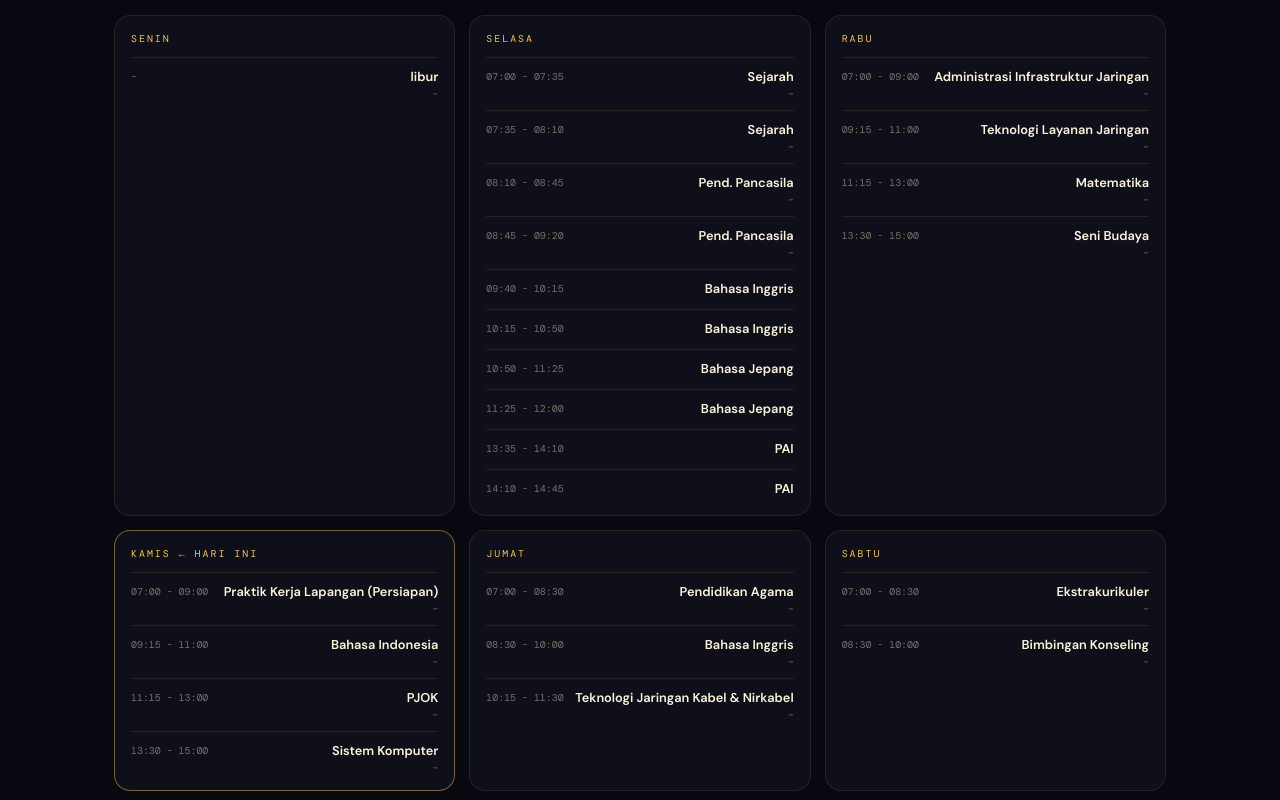
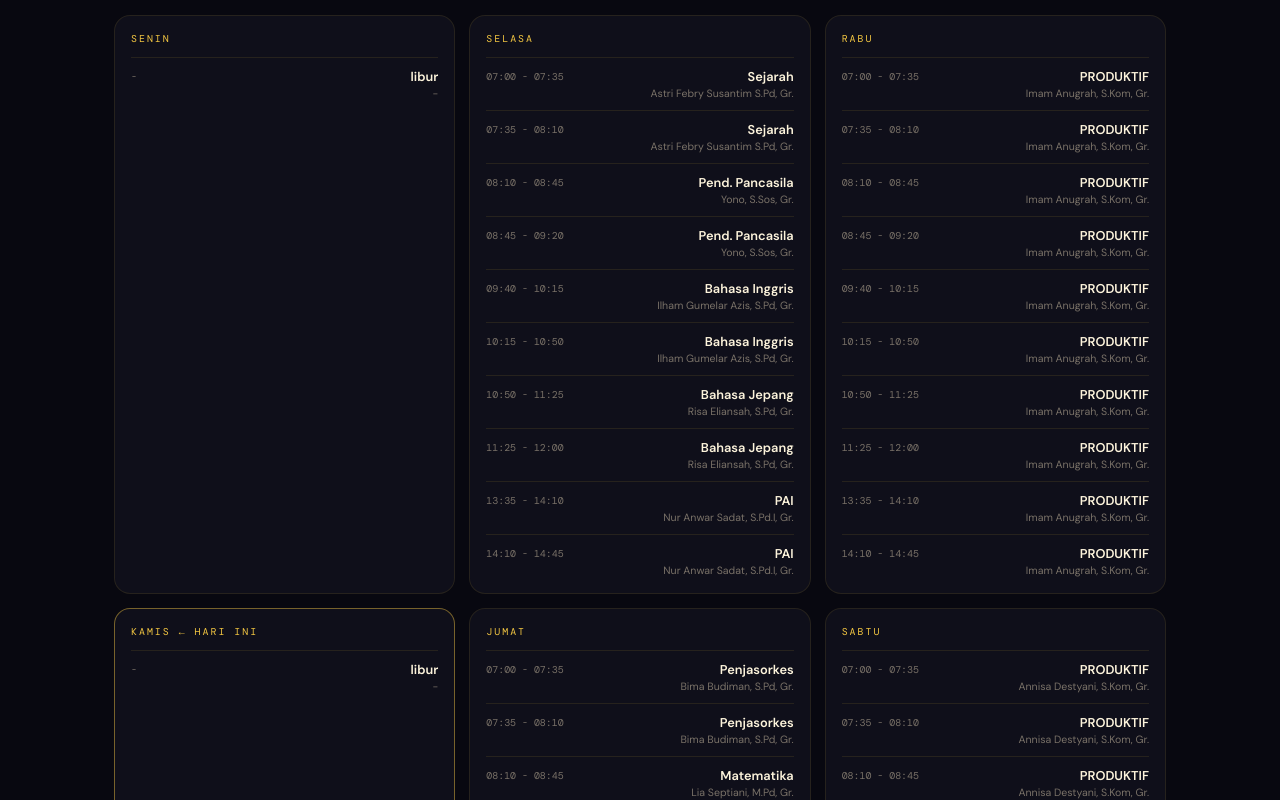
Before and after one commit to danzprstt/xi-tkj-5, a React (Vite) app: page / in a window 1280 px wide. Shown: the part 6940-7740 px from the top of the page. Built offline with nearby package versions, Linux system fonts and the light colour scheme; no server answers; the database is empty.

Commit message:
Update jadwalMapel.js

```diff
--- a/src/data/jadwalMapel.js
+++ b/src/data/jadwalMapel.js
@@ -1,5 +1,4 @@
-// Jadwal mapel per hari. Tinggal sesuaikan jam/mapel/guru masing-masing —
-// urutan array `mapel` dalam satu hari otomatis ditampilkan berurutan.
+// Jadwal mapel per hari disesuaikan dengan perubahan (Senin & Kamis libur, Produktif mengikuti jam reguler)
 export const JADWAL_MAPEL = [
   {
     day: 'Senin',
@@ -10,49 +9,67 @@ export const JADWAL_MAPEL = [
   {
     day: 'Selasa',
     mapel: [
-      { jam: '07:00 - 07:35', nama: 'Sejarah', guru: '-' },
-      { jam: '07:35 - 08:10', nama: 'Sejarah', guru: '-' },
-      { jam: '08:10 - 08:45', nama: 'Pend. Pancasila', guru: '-' },
-      { jam: '08:45 - 09:20', nama: 'Pend. Pancasila', guru: '-' },
-      { jam: '09:40 - 10:15', nama: 'Bahasa Inggris'},
-      { jam: '10:15 - 10:50', nama: 'Bahasa Inggris'},
-      { jam: '10:50 - 11:25', nama: 'Bahasa Jepang'},
-      { jam: '11:25 - 12:00', nama: 'Bahasa Jepang'},
-      { jam: '13:35 - 14:10', nama: 'PAI'},
-      { jam: '14:10 - 14:45', nama: 'PAI'},
+      { jam: '07:00 - 07:35', nama: 'Sejarah', guru: 'Astri Febry Susantim S.Pd, Gr.' },
+      { jam: '07:35 - 08:10', nama: 'Sejarah', guru: 'Astri Febry Susantim S.Pd, Gr.' },
+      { jam: '08:10 - 08:45', nama: 'Pend. Pancasila', guru: 'Yono, S.Sos, Gr.' },
+      { jam: '08:45 - 09:20', nama: 'Pend. Pancasila', guru: 'Yono, S.Sos, Gr.' },
+      { jam: '09:40 - 10:15', nama: 'Bahasa Inggris', guru: 'Ilham Gumelar Azis, S.Pd, Gr.' },
+      { jam: '10:15 - 10:50', nama: 'Bahasa Inggris', guru: 'Ilham Gumelar Azis, S.Pd, Gr.' },
+      { jam: '10:50 - 11:25', nama: 'Bahasa Jepang', guru: 'Risa Eliansah, S.Pd, Gr.' },
+      { jam: '11:25 - 12:00', nama: 'Bahasa Jepang', guru: 'Risa Eliansah, S.Pd, Gr.' },
+      { jam: '13:35 - 14:10', nama: 'PAI', guru: 'Nur Anwar Sadat, S.Pd.I, Gr.' },
+      { jam: '14:10 - 14:45', nama: 'PAI', guru: 'Nur Anwar Sadat, S.Pd.I, Gr.' },
     ],
   },
   {
     day: 'Rabu',
     mapel: [
-      { jam: '07:00 - 09:00', nama: 'Administrasi Infrastruktur Jaringan', guru: '-' },
-      { jam: '09:15 - 11:00', nama: 'Teknologi Layanan Jaringan', guru: '-' },
-      { jam: '11:15 - 13:00', nama: 'Matematika', guru: '-' },
-      { jam: '13:30 - 15:00', nama: 'Seni Budaya', guru: '-' },
+      { jam: '07:00 - 07:35', nama: 'PRODUKTIF', guru: 'Imam Anugrah, S.Kom, Gr.' },
+      { jam: '07:35 - 08:10', nama: 'PRODUKTIF', guru: 'Imam Anugrah, S.Kom, Gr.' },
+      { jam: '08:10 - 08:45', nama: 'PRODUKTIF', guru: 'Imam Anugrah, S.Kom, Gr.' },
+      { jam: '08:45 - 09:20', nama: 'PRODUKTIF', guru: 'Imam Anugrah, S.Kom, Gr.' },
+      { jam: '09:40 - 10:15', nama: 'PRODUKTIF', guru: 'Imam Anugrah, S.Kom, Gr.' },
+      { jam: '10:15 - 10:50', nama: 'PRODUKTIF', guru: 'Imam Anugrah, S.Kom, Gr.' },
+      { jam: '10:50 - 11:25', nama: 'PRODUKTIF', guru: 'Imam Anugrah, S.Kom, Gr.' },
+      { jam: '11:25 - 12:00', nama: 'PRODUKTIF', guru: 'Imam Anugrah, S.Kom, Gr.' },
+      { jam: '13:35 - 14:10', nama: 'PRODUKTIF', guru: 'Imam Anugrah, S.Kom, Gr.' },
+      { jam: '14:10 - 14:45', nama: 'PRODUKTIF', guru: 'Imam Anugrah, S.Kom, Gr.' },
     ],
   },
   {
     day: 'Kamis',
     mapel: [
-      { jam: '07:00 - 09:00', nama: 'Praktik Kerja Lapangan (Persiapan)', guru: '-' },
-      { jam: '09:15 - 11:00', nama: 'Bahasa Indonesia', guru: '-' },
-      { jam: '11:15 - 13:00', nama: 'PJOK', guru: '-' },
-      { jam: '13:30 - 15:00', nama: 'Sistem Komputer', guru: '-' },
+      { jam: '-', nama: 'libur', guru: '-' },
     ],
   },
   {
     day: 'Jumat',
     mapel: [
-      { jam: '07:00 - 08:30', nama: 'Pendidikan Agama', guru: '-' },
-      { jam: '08:30 - 10:00', nama: 'Bahasa Inggris', guru: '-' },
-      { jam: '10:15 - 11:30', nama: 'Teknologi Jaringan Kabel & Nirkabel', guru: '-' },
+      { jam: '07:00 - 07:35', nama: 'Penjasorkes', guru: 'Bima Budiman, S.Pd, Gr.' },
+      { jam: '07:35 - 08:10', nama: 'Penjasorkes', guru: 'Bima Budiman, S.Pd, Gr.' },
+      { jam: '08:10 - 08:45', nama: 'Matematika', guru: 'Lia Septiani, M.Pd, Gr.' },
+      { jam: '08:45 - 09:20', nama: 'Matematika', guru: 'Lia Septiani, M.Pd, Gr.' },
+      { jam: '09:40 - 10:15', nama: 'Matematika', guru: 'Lia Septiani, M.Pd, Gr.' },
+      { jam: '10:15 - 10:50', nama: 'Kewirausahaan', guru: 'Nurul Fitriani, S.E, Gr.' },
+      { jam: '10:50 - 11:25', nama: 'Kewirausahaan', guru: 'Nurul Fitriani, S.E, Gr.' },
+      { jam: '11:25 - 13:35', nama: "Sholat Jum'at", guru: '-' },
+      { jam: '13:35 - 14:10', nama: 'Bahasa Indonesia', guru: 'Rival Faozan, S.Pd, Gr.' },
+      { jam: '14:10 - 14:45', nama: 'Bahasa Indonesia', guru: 'Rival Faozan, S.Pd, Gr.' },
     ],
   },
   {
     day: 'Sabtu',
     mapel: [
-      { jam: '07:00 - 08:30', nama: 'Ekstrakurikuler', guru: '-' },
-      { jam: '08:30 - 10:00', nama: 'Bimbingan Konseling', guru: '-' },
+      { jam: '07:00 - 07:35', nama: 'PRODUKTIF', guru: 'Annisa Destyani, S.Kom, Gr.' },
+      { jam: '07:35 - 08:10', nama: 'PRODUKTIF', guru: 'Annisa Destyani, S.Kom, Gr.' },
+      { jam: '08:10 - 08:45', nama: 'PRODUKTIF', guru: 'Annisa Destyani, S.Kom, Gr.' },
+      { jam: '08:45 - 09:20', nama: 'PRODUKTIF', guru: 'Annisa Destyani, S.Kom, Gr.' },
+      { jam: '09:40 - 10:15', nama: 'PRODUKTIF', guru: 'Annisa Destyani, S.Kom, Gr.' },
+      { jam: '10:15 - 10:50', nama: 'PRODUKTIF', guru: 'Annisa Destyani, S.Kom, Gr.' },
+      { jam: '10:50 - 11:25', nama: 'PRODUKTIF', guru: 'Annisa Destyani, S.Kom, Gr.' },
+      { jam: '11:25 - 12:00', nama: 'PRODUKTIF', guru: 'Annisa Destyani, S.Kom, Gr.' },
+      { jam: '13:35 - 14:10', nama: 'PRODUKTIF', guru: 'Annisa Destyani, S.Kom, Gr.' },
+      { jam: '14:10 - 14:45', nama: 'PRODUKTIF', guru: 'Annisa Destyani, S.Kom, Gr.' },
     ],
   },
 ];
```
